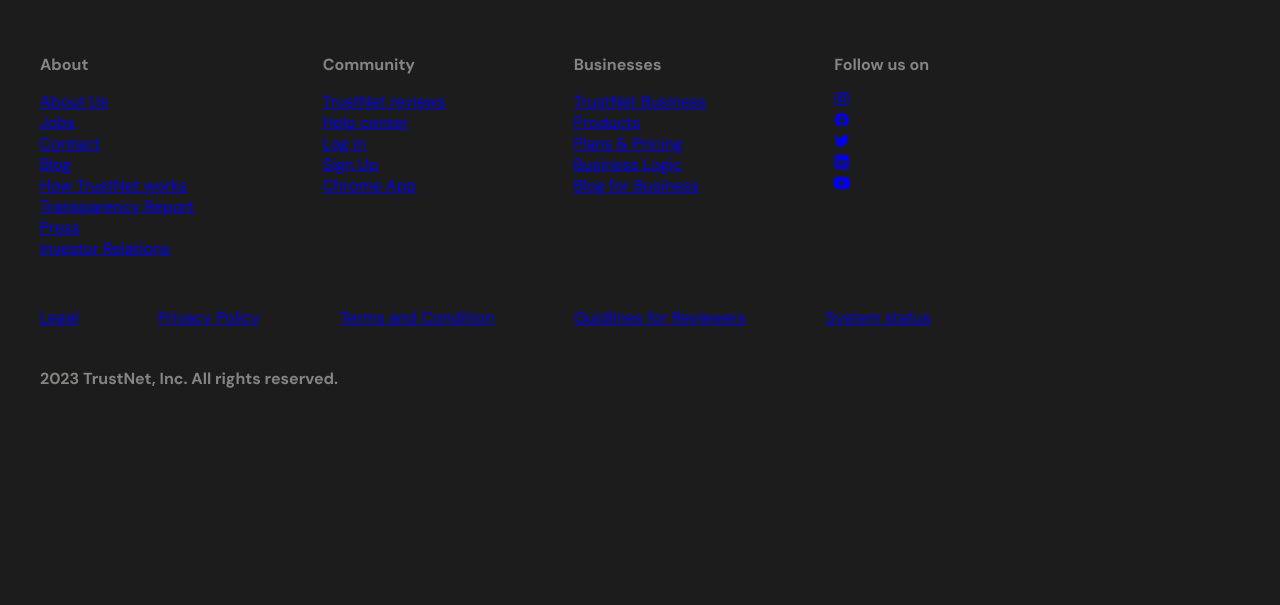
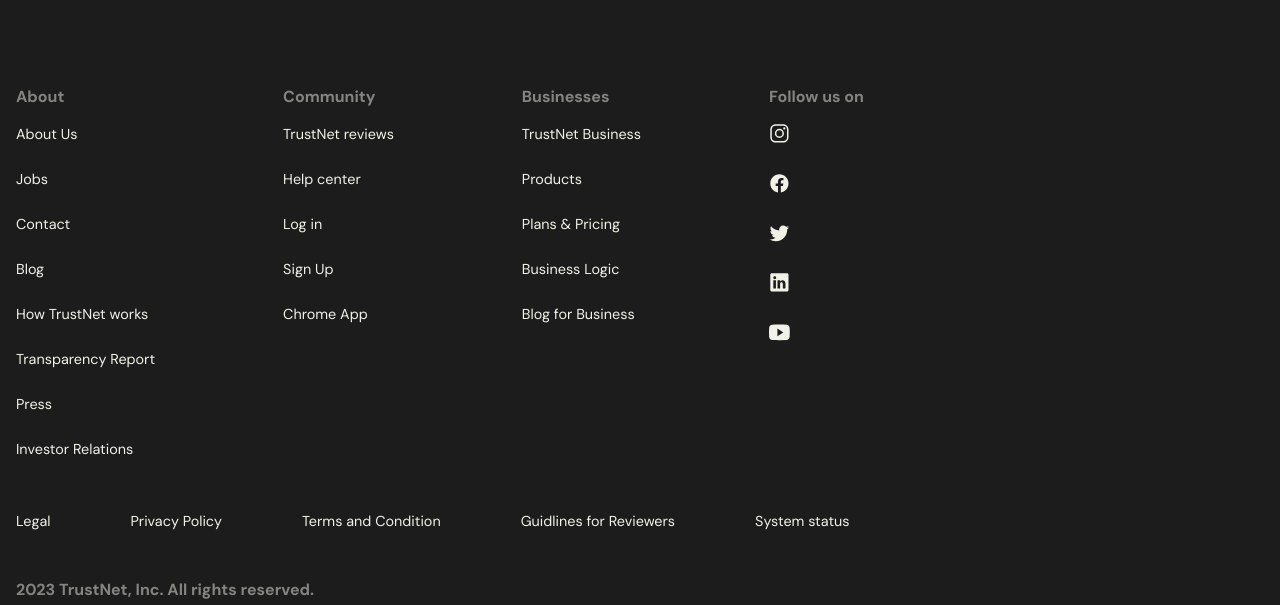
Before and after one commit to victorojedeji/Trustnet, a React (Create React App) app: page / in a window 1280 px wide. Shown: the part 770-1375 px from the top of the page. Built offline with nearby package versions, Linux system fonts and the light colour scheme.

Commit message:
footer content structure and typography done

```diff
--- a/src/Components/Footer.jsx
+++ b/src/Components/Footer.jsx
@@ -105,19 +105,19 @@
               Follow us on
             </li>
             <li className={styles.footer_link_wrapper}>
-              <Link to='#' className={styles.footer_link}><IoLogoInstagram/></Link>
+              <Link to='#' className={styles.footer_link}><IoLogoInstagram className={styles.footer_icon}/></Link>
             </li>
             <li className={styles.footer_link_wrapper}>
-              <Link to='#' className={styles.footer_link}><IoLogoFacebook/></Link>
+              <Link to='#' className={styles.footer_link}><IoLogoFacebook className={styles.footer_icon}/></Link>
             </li>
             <li className={styles.footer_link_wrapper}>
-              <Link to='#' className={styles.footer_link}><IoLogoTwitter/></Link>
+              <Link to='#' className={styles.footer_link}><IoLogoTwitter className={styles.footer_icon}/></Link>
             </li>
             <li className={styles.footer_link_wrapper}>
-              <Link to='#' className={styles.footer_link}><IoLogoLinkedin/></Link>
+              <Link to='#' className={styles.footer_link}><IoLogoLinkedin className={styles.footer_icon}/></Link>
             </li>
             <li className={styles.footer_link_wrapper}>
-              <Link to='#' className={styles.footer_link}><IoLogoYoutube/></Link>
+              <Link to='#' className={styles.footer_link}><IoLogoYoutube className={styles.footer_icon}/></Link>
             </li>
           </ul>
         </div>
--- a/src/Components/Footer.module.css
+++ b/src/Components/Footer.module.css
@@ -1,11 +1,12 @@
 :root {
   --Text-color-2: #848480;
+  --Text-color-3: #f1f1e8;
 }
 
 .footer_container {
   background-color: var(--Main-Bg);
   min-height: 100vh;
-  padding: 4em 2.5em;
+  padding: 4em 1em;
 }
 
 .logo_container {
@@ -38,18 +39,37 @@
   font-size: 1rem;
   margin-right: 8em;
   list-style: none;
+  margin-top: 2em;
 }
 
 .fifth_nav_section .ul {
   display: flex;
   gap: 5em;
-  margin-top: 3em;
-  margin-bottom: 2.5em;
+  margin-top: 1.7em;
+  margin-bottom: 1.5em;
+}
+
+/* .fifth_nav_section .ul .footer_link {
+
+} */
+
+.footer_icon {
+  font-size: 1.3rem;
 }
 
 .info_text {
   color: var(--Text-color-2);
   font-size: 1rem;
-  font-weight: 700;
+  font-weight: bold;
   margin-bottom: 1em;
 }
+
+.footer_link_wrapper {
+  margin-bottom: 1.5em;
+}
+
+.footer_link {
+  text-decoration: none;
+  color: var(--Text-color-3);
+  font-size: .9em;
+}
```
